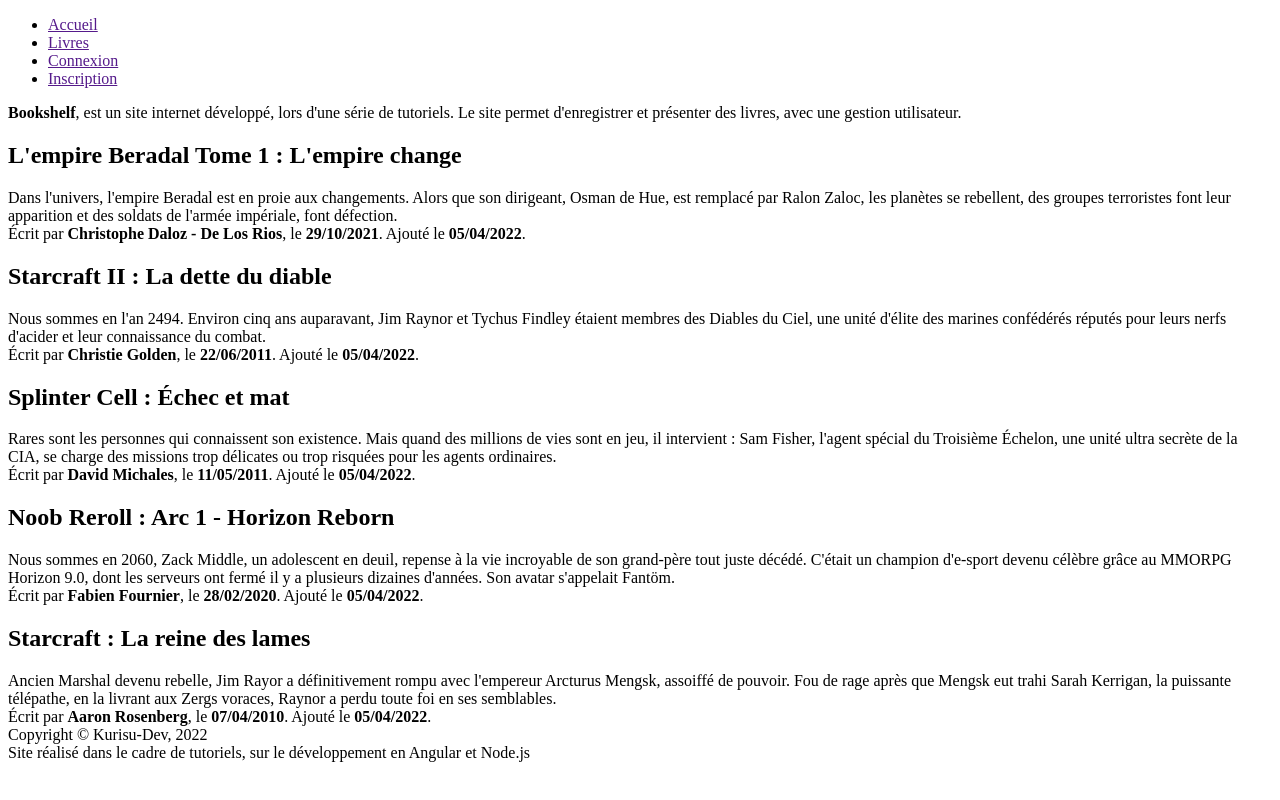
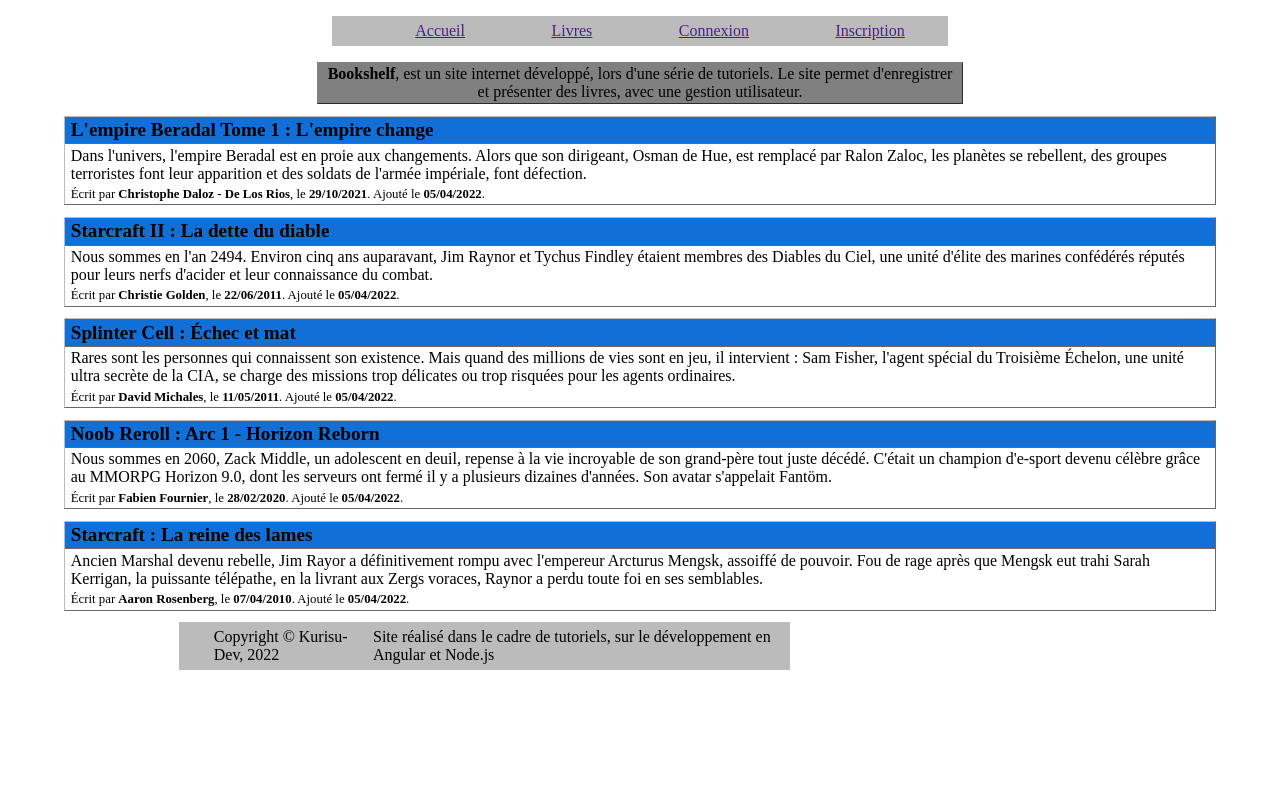
Before and after one commit to christophedlr-tutos/angular-bookshelf, an Angular app: page / in a window 1280 px wide. Built offline with nearby package versions, Linux system fonts and the light colour scheme.

Commit message:
Chapter 2 - First component: index page
- Adding a SCSS

Signed-off-by: Christophe DALOZ - DE LOS RIOS <christophedlr@gmail.com>

```diff
--- a/src/app/index/index.component.scss
+++ b/src/app/index/index.component.scss
@@ -0,0 +1,29 @@
+section:first-child {
+  margin-left: 22%;
+  margin-right: 22%;
+  border: 1px outset grey;
+  background-color: grey;
+  text-align: center;
+  padding: 0.2%;
+}
+
+article {
+  margin-top: 1%;
+  border: 1px outset #BBBBBB;
+
+  h2 {
+    margin: 0;
+    padding: 0.2% 0.5%;
+    border-bottom: 1px outset #BBBBBB;
+    background-color: #1170d7;
+    font-size: 1.2rem;
+  }
+
+  div {
+    padding: 0.2% 0.5%;
+
+    &:last-child {
+      font-size: 0.8rem;
+    }
+  }
+}
--- a/src/styles.scss
+++ b/src/styles.scss
@@ -1 +1,40 @@
 /* You can add global styles to this file, and also import other style files */
+body {
+  width: 90%;
+  margin-left: 5%;
+  margin-top: 1%;
+  margin-bottom: 1%;
+}
+
+header {
+  ul {
+    display: flex;
+    flex-direction: row;
+    justify-content: space-around;
+    width: 50%;
+    margin-left: auto;
+    margin-right: auto;
+    background-color: #BBB;
+    padding-top: 0.5%;
+    padding-bottom: 0.5%;
+
+    li {
+      list-style: none;
+    }
+  }
+}
+
+footer {
+  margin-top: 1%;
+  display: flex;
+  width: 50%;
+  margin-left: 10%;
+  background-color: #BBBBBB;
+  padding-top: 0.5%;
+  padding-bottom: 0.5%;
+  padding-left: 3%;
+
+  div {
+    flex: 1 1 auto;
+  }
+}
```
